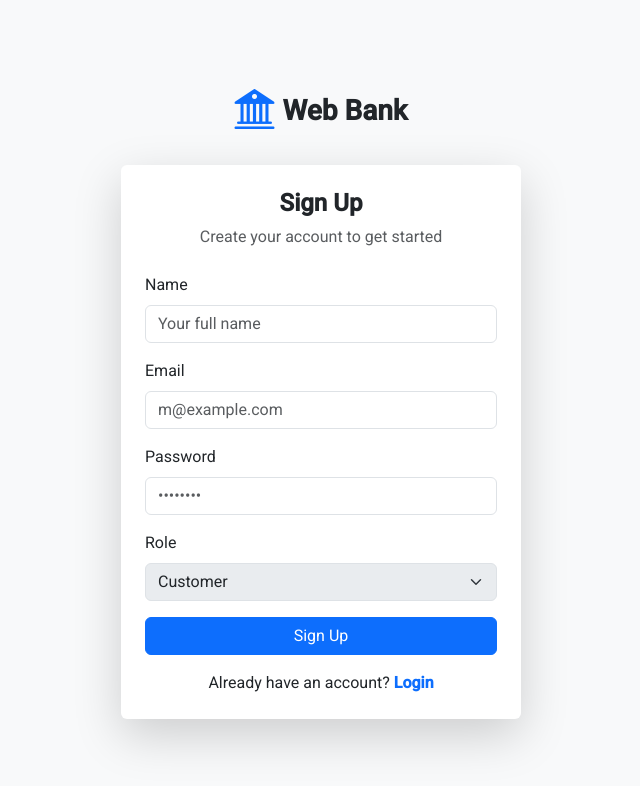
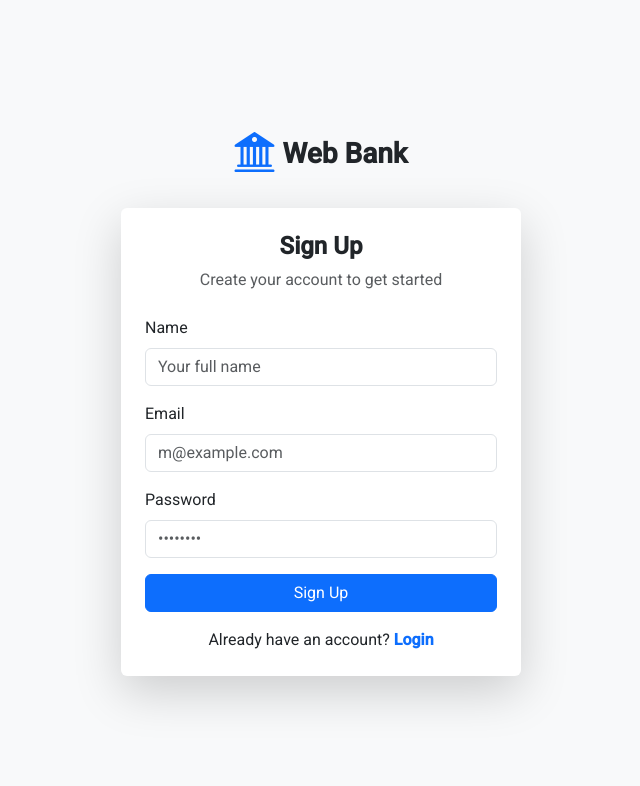
Before and after one commit to DeepSwarup/CGI-NV-PROJECT, an Angular app in the folder bank-app-client/: page /signup in a window 1280 px wide. Shown: the top 786 px of the page, without its empty margins (319-959 px from the left). Built offline with nearby package versions, Linux system fonts and the light colour scheme.

Commit message:
added error in login and sign up

```diff
--- a/bank-app-client/src/app/components/login/login.html
+++ b/bank-app-client/src/app/components/login/login.html
@@ -32,6 +32,9 @@
       </div>
 
       <div class="card-body">
+        <div *ngIf="loginError()" class="alert alert-danger mb-3">
+          {{ loginError() }}
+        </div>
         <!-- Form -->
         <form (ngSubmit)="onLogin()">
           <div class="mb-3">
--- a/bank-app-client/src/app/components/login/login.ts
+++ b/bank-app-client/src/app/components/login/login.ts
@@ -1,27 +1,38 @@
-import { Component, inject } from '@angular/core';
-import {FormsModule} from '@angular/forms'
+import { Component, inject, signal } from '@angular/core';
+import { FormsModule } from '@angular/forms';
 import { Auth } from '../../services/auth/auth';
-import { RouterLink } from '@angular/router';
+import { Router, RouterLink } from '@angular/router';
+import { CommonModule } from '@angular/common';
 
 @Component({
   selector: 'app-login',
-  imports: [FormsModule, RouterLink],
+  standalone: true,
+  imports: [FormsModule, RouterLink, CommonModule],
   templateUrl: './login.html',
   styleUrl: './login.css'
 })
 export class Login {
-  email = ''
-  password = ''
+  email = '';
+  password = '';
+  loginError = signal<string | null>(null); // Signal to hold the error message
 
-  private authService = inject(Auth)
+  private authService = inject(Auth);
+  private router = inject(Router);
 
-  onLogin(){
-    const data = {email: this.email, password: this.password}
-    console.log(data)
-    this.authService.login(data)
-      .subscribe({
-        next: (res)=> console.log("Login Successful"),
-        error: (e)=> console.log("failed login "+ e.message)
-      })
+  onLogin() {
+    this.loginError.set(null); // Clear previous errors
+    const data = { email: this.email, password: this.password };
+
+    this.authService.login(data).subscribe({
+      next: () => {
+        console.log("Login Successful");
+        // Navigation is handled by the auth service
+      },
+      error: (err) => {
+        // Set the error signal with the message from the backend
+        this.loginError.set(err.error?.message || 'Invalid email or password. Please try again.');
+        console.error("Login failed: ", err);
+      }
+    });
   }
 }
--- a/bank-app-client/src/app/components/signup/signup.html
+++ b/bank-app-client/src/app/components/signup/signup.html
@@ -1,32 +1,4 @@
-<!-- <div class="container mt-5">
-  <h1>Signup Page</h1>
-  <form (ngSubmit)="onSignup()">
-    <div class="mb-3">
-      <label for="name" class="form-label">Name</label>
-      <input type="text" class="form-control" id="name" [(ngModel)]="name" name="name" required>
-    </div>
-    <div class="mb-3">
-      <label for="email" class="form-label">Email</label>
-      <input type="email" class="form-control" id="email" [(ngModel)]="email" name="email" required>
-    </div>
-    <div class="mb-3">
-      <label for="password" class="form-label">Password</label>
-      <input type="password" class="form-control" id="password" [(ngModel)]="password" name="password" required>
-    </div>
-    <div class="mb-3">
-      <label for="role" class="form-label">Role</label>
-      <select class="form-select" id="role" [(ngModel)]="role" name="role" disabled>
-        <option value="CUSTOMER">Customer</option>
-      </select>
-    </div>
-    <button type="submit" class="btn btn-primary">Signup</button>
-  </form>
-</div> -->
-
-<div
-  class="d-flex min-vh-100 align-items-center justify-content-center bg-light p-4"
->
-  <!-- Logo + Title -->
+<div class="d-flex min-vh-100 align-items-center justify-content-center bg-light p-4">
   <div class="w-100" style="max-width: 400px">
     <div class="d-flex justify-content-center align-items-center mb-4">
       <i class="bi bi-bank2 fs-1 text-primary me-2"></i>
@@ -34,71 +6,34 @@
     </div>
 
     <div class="card shadow-lg border-0 p-4" style="max-width: 400px; width: 100%">
-      <!-- Page Heading -->
       <h4 class="text-center fw-semibold mb-2">Sign Up</h4>
-      <p class="text-center text-muted mb-4">
-        Create your account to get started
-      </p>
+      <p class="text-center text-muted mb-4">Create your account to get started</p>
 
-      <!-- Signup Form -->
+      <!-- Display Signup Error Here -->
+      <div *ngIf="signupError()" class="alert alert-danger">
+        {{ signupError() }}
+      </div>
+
       <form (ngSubmit)="onSignup()">
+        <!-- Form fields... -->
         <div class="mb-3">
           <label for="name" class="form-label">Name</label>
-          <input
-            type="text"
-            class="form-control"
-            id="name"
-            [(ngModel)]="name"
-            name="name"
-            placeholder="Your full name"
-            required
-          />
+          <input type="text" class="form-control" id="name" [(ngModel)]="name" name="name" placeholder="Your full name" required />
         </div>
         <div class="mb-3">
           <label for="email" class="form-label">Email</label>
-          <input
-            type="email"
-            class="form-control"
-            id="email"
-            [(ngModel)]="email"
-            name="email"
-            placeholder="m@example.com"
-            required
-          />
+          <input type="email" class="form-control" id="email" [(ngModel)]="email" name="email" placeholder="m@example.com" required />
         </div>
         <div class="mb-3">
           <label for="password" class="form-label">Password</label>
-          <input
-            type="password"
-            class="form-control"
-            id="password"
-            [(ngModel)]="password"
-            name="password"
-            placeholder="••••••••"
-            required
-          />
-        </div>
-        <div class="mb-3">
-          <label for="role" class="form-label">Role</label>
-          <select
-            class="form-select"
-            id="role"
-            [(ngModel)]="role"
-            name="role"
-            disabled
-          >
-            <option value="CUSTOMER">Customer</option>
-          </select>
+          <input type="password" class="form-control" id="password" [(ngModel)]="password" name="password" placeholder="••••••••" required />
         </div>
         <button type="submit" class="btn btn-primary w-100">Sign Up</button>
       </form>
 
-      <!-- Extra Links -->
       <p class="text-center mt-3 mb-0">
         Already have an account?
-        <a routerLink="/login"
-         class="fw-semibold text-primary text-decoration-none"
-        >Login</a>
+        <a routerLink="/login" class="fw-semibold text-primary text-decoration-none">Login</a>
       </p>
     </div>
   </div>
--- a/bank-app-client/src/app/components/signup/signup.ts
+++ b/bank-app-client/src/app/components/signup/signup.ts
@@ -1,30 +1,34 @@
-import { Component, inject } from '@angular/core';
+import { Component, inject, signal } from '@angular/core';
 import { Auth } from '../../services/auth/auth';
-import {FormsModule} from '@angular/forms'
+import { FormsModule } from '@angular/forms';
 import { RouterLink } from '@angular/router';
+import { CommonModule } from '@angular/common';
 
 @Component({
   selector: 'app-signup',
-  imports: [FormsModule, RouterLink],
+  standalone: true,
+  imports: [FormsModule, RouterLink, CommonModule],
   templateUrl: './signup.html',
   styleUrl: './signup.css'
 })
 export class Signup {
+  name = '';
+  email = '';
+  password = '';
+  role: 'CUSTOMER' = 'CUSTOMER';
+  signupError = signal<string | null>(null); // Signal for signup errors
 
-  name = ''
-  email = ''
-  password = ''
-  role : 'CUSTOMER' = 'CUSTOMER'
+  private authService = inject(Auth);
 
-  // constructor(private authService: Auth){}
-  private authService = inject(Auth)
-
-  onSignup(){
-    this.authService.signup({name: this.name, email: this.email, password: this.password, role: this.role})
-                    .subscribe({
-                      next: (res) => console.log("Signup success:", res),
-                      error: (err)=> console.log("Signup failed: "+ err.message)
-                    })
+  onSignup() {
+    this.signupError.set(null); // Clear previous error
+    this.authService.signup({ name: this.name, email: this.email, password: this.password, role: this.role })
+      .subscribe({
+        next: (res) => console.log("Signup success:", res),
+        error: (err) => {
+          this.signupError.set(err.error?.message || 'Could not create account. The email might already be in use.');
+          console.error("Signup failed: " + err.message);
+        }
+      });
   }
-
 }
```
